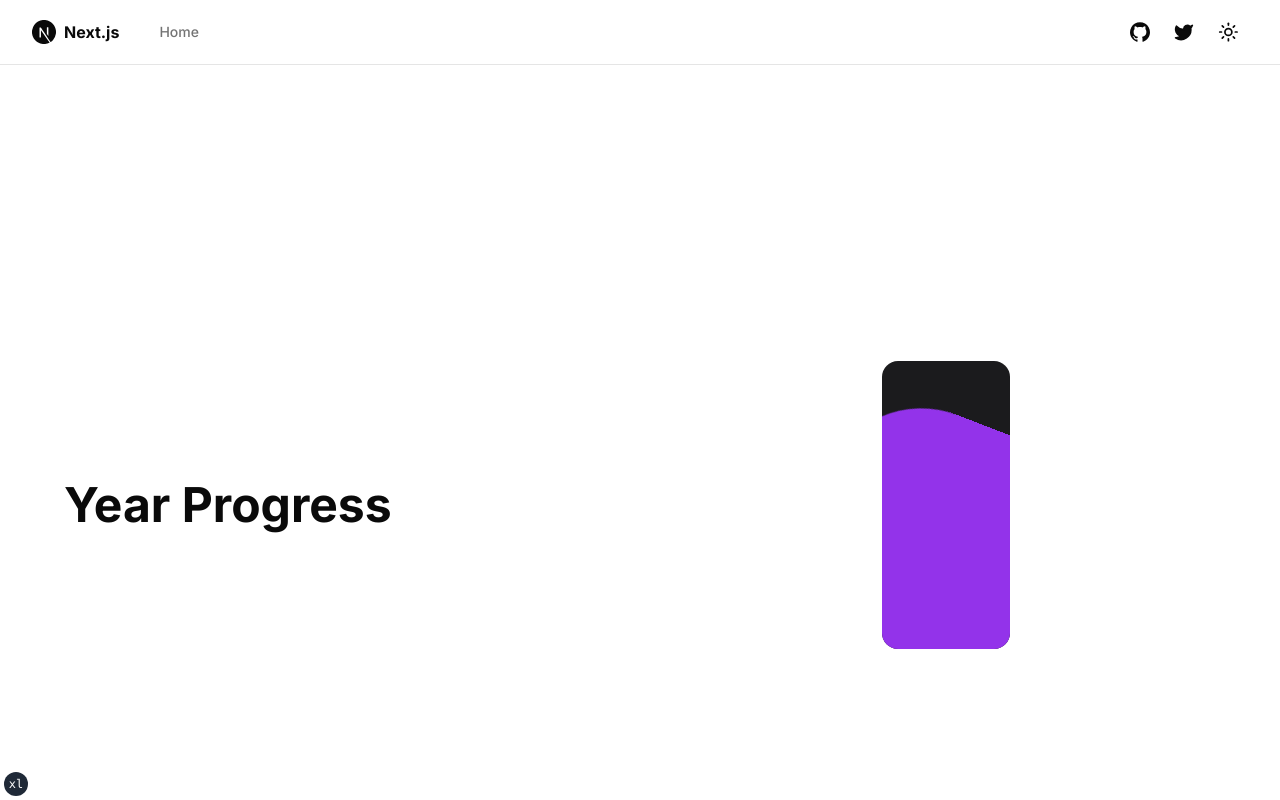
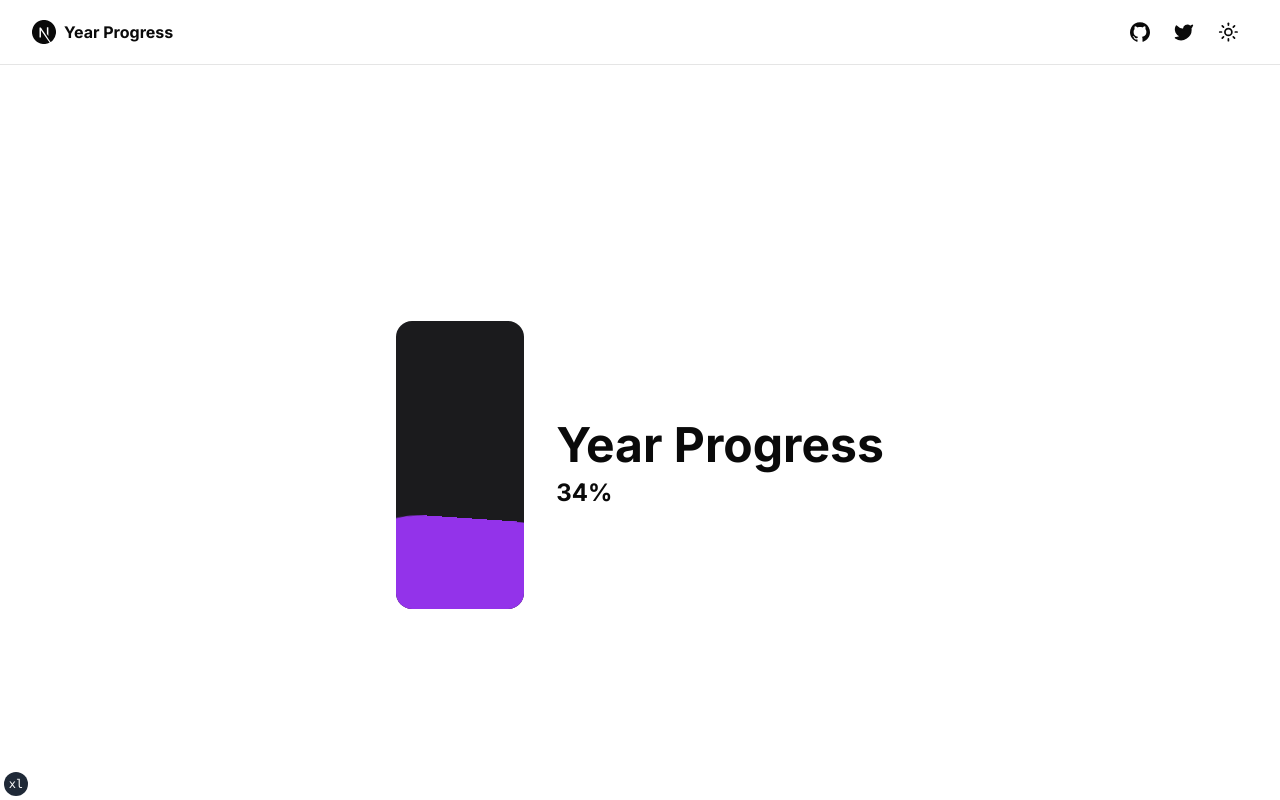
Before and after one commit to yossTheDev/yearprogress, a Next.js app: page / in a window 1280 px wide. Shown: the top 800 px of the page. Built offline with nearby package versions, Linux system fonts and the light colour scheme.

Commit message:
style: :lipstick: Improve Style of Counters Section

```diff
--- a/app/page.tsx
+++ b/app/page.tsx
@@ -3,19 +3,7 @@ import { CounterSection } from "@/components/counters/counters-section"
 
 export default async function IndexPage() {
   return (
-    <section className="container flex flex-col gap-6 pb-8 pt-6 md:py-10">
-      <div className="flex items-center justify-center gap-2">
-        <div className="flex w-1/2 flex-col items-start p-8">
-          <h1 className="bg-clip-text text-center text-5xl font-bold ">
-            Year Progress
-          </h1>
-        </div>
-
-        <div className="flex w-1/2 items-center justify-center">
-          <WaveProgressbar value={80}></WaveProgressbar>
-        </div>
-      </div>
-
+    <section className="container flex flex-col gap-6 pb-8">
       <CounterSection></CounterSection>
     </section>
   )
--- a/components/counters/counters-section.tsx
+++ b/components/counters/counters-section.tsx
@@ -18,7 +18,17 @@ export const CounterSection = () => {
 
   return (
     <>
-      <WaveProgressbar value={percentageCompleted}></WaveProgressbar>
+      <div className="flex h-screen items-center justify-center gap-8">
+        <WaveProgressbar value={percentageCompleted}></WaveProgressbar>
+        <div className="flex flex-col gap-2">
+          <h1 className="bg-clip-text text-center text-5xl font-bold ">
+            Year Progress
+          </h1>
+          <h2 className="font-bold text-2xl">
+            {Math.floor(percentageCompleted)}%
+          </h2>
+        </div>
+      </div>
 
       <div className="flex flex-col items-center h-screen gap-4">
         <p className="text-2xl font-bold text-transparent bg-clip-text bg-gradient-to-br from-neutral-300 to-neutral-100">
--- a/components/site-header.tsx
+++ b/components/site-header.tsx
@@ -11,9 +11,9 @@ import { ThemeToggle } from "@/components/theme-toggle"
 export function SiteHeader() {
   return (
     <header className="sticky top-0 z-40 w-full border-b bg-background">
-      <div className="container flex items-center h-16 space-x-4 sm:justify-between sm:space-x-0">
+      <div className="container flex h-16 items-center space-x-4 sm:justify-between sm:space-x-0">
         <MainNav items={siteConfig.mainNav} />
-        <div className="flex items-center justify-end flex-1 space-x-4">
+        <div className="flex flex-1 items-center justify-end space-x-4">
           <nav className="flex items-center space-x-1">
             <Link
               href={siteConfig.links.github}
@@ -26,7 +26,7 @@ export function SiteHeader() {
                   variant: "ghost",
                 })}
               >
-                <Icons.gitHub className="w-5 h-5" />
+                <Icons.gitHub className="size-5" />
                 <span className="sr-only">GitHub</span>
               </div>
             </Link>
@@ -41,7 +41,7 @@ export function SiteHeader() {
                   variant: "ghost",
                 })}
               >
-                <Icons.twitter className="w-5 h-5 fill-current" />
+                <Icons.twitter className="size-5 fill-current" />
                 <span className="sr-only">Twitter</span>
               </div>
             </Link>
--- a/config/site.ts
+++ b/config/site.ts
@@ -1,18 +1,14 @@
 export type SiteConfig = typeof siteConfig
 
 export const siteConfig = {
-  name: "Next.js",
+  name: "Year Progress",
   description:
-    "Beautifully designed components built with Radix UI and Tailwind CSS.",
+    "new Year Countdown.  It shows the remaining days, hours, minutes, and seconds until the new year arrives.",
   mainNav: [
-    {
-      title: "Home",
-      href: "/",
-    },
+
   ],
   links: {
-    twitter: "https://twitter.com/shadcn",
-    github: "https://github.com/shadcn/ui",
-    docs: "https://ui.shadcn.com",
+    twitter: "https://twitter.com/yossthedev",
+    github: "https://github.com/yossTheDev/yearprogress",
   },
 }
```
